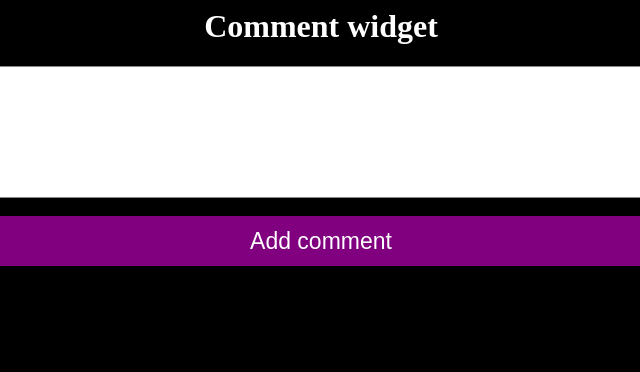
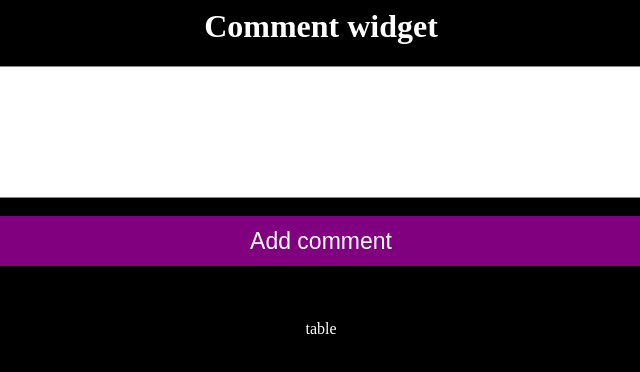
Before and after one commit to KashyapAnkur/Comment_widget, a plain HTML site: page index.html in a window 1280 px wide. Shown: the full height of the page, 319-959 px from the left. Drawn offline with Linux system fonts and the light colour scheme.

Commit message:
Update index.html

```diff
--- a/index.html
+++ b/index.html
@@ -134,7 +134,7 @@
                 </tr>`;
         });
         table += `</table>`;
-        comment.html(table);
+        comment.innerHTML = "table";
     }
 
     insertCommentsToDom();
```
